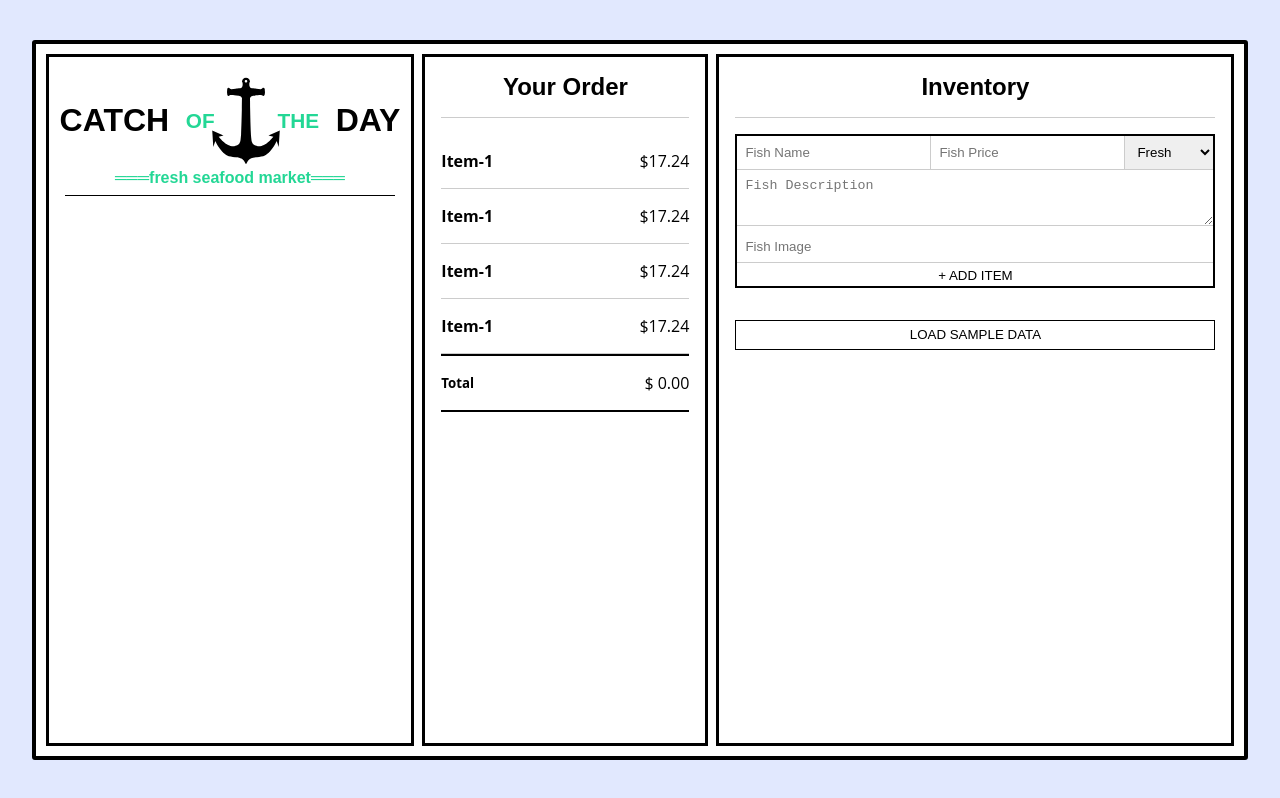
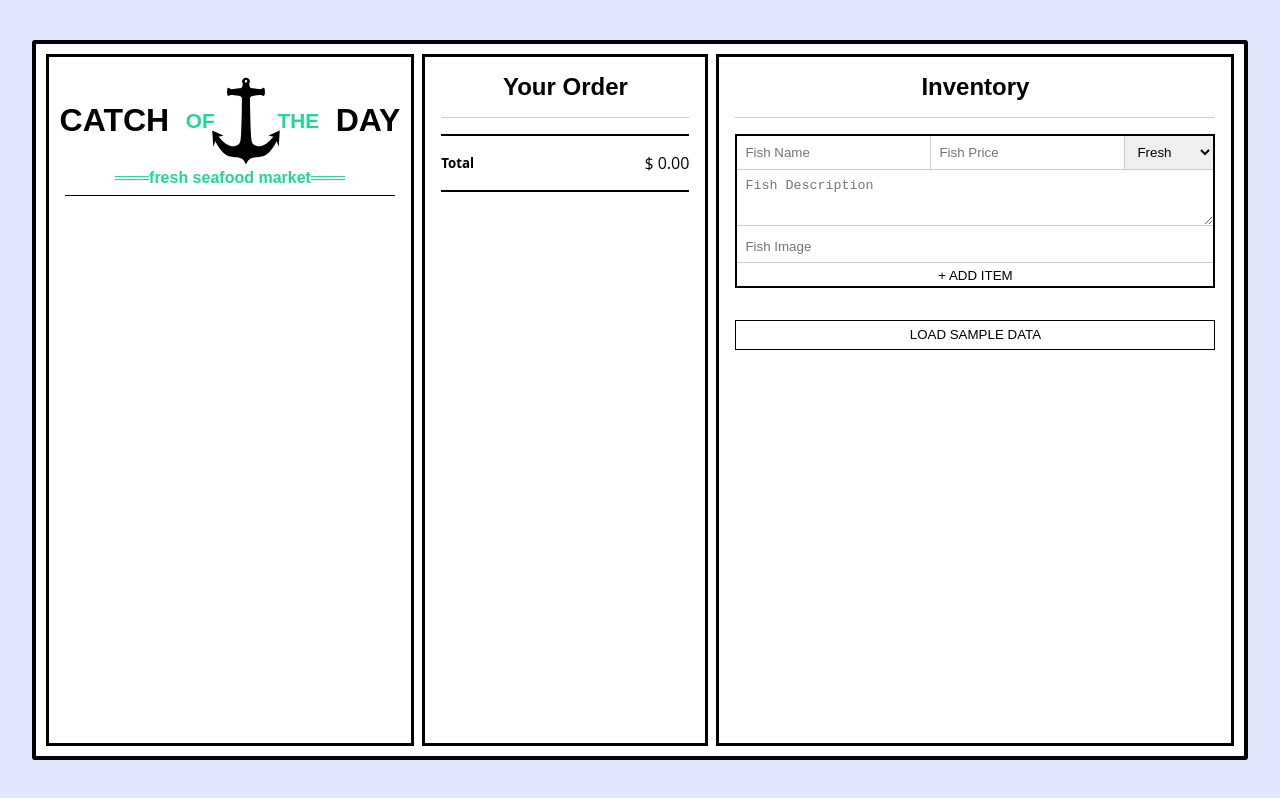
Before and after one commit to a1nkur/catchoftheday-react-app, a React (Create React App) app: page /store/1 in a window 1280 px wide. Built offline with nearby package versions, Linux system fonts and the light colour scheme; a web font is replaced by a local one.

Commit message:
ft : ability to add order added

```diff
--- a/src/Assets/SampleData/sampleFishes.js
+++ b/src/Assets/SampleData/sampleFishes.js
@@ -6,7 +6,7 @@ const sampleFishArr = [
     name: "Pacific Halibut",
     image: "/images/hali.jpg",
     desc: "Everyone’s favorite white fish. We will cut it to the size you need and ship it.",
-    price: 17.24,
+    price: "17.24",
     status: "available",
   },
 
@@ -15,7 +15,7 @@ const sampleFishArr = [
     name: "Lobster",
     image: "/images/lobster.jpg",
     desc: "These tender, mouth-watering beauties are a fantastic hit at any dinner party.",
-    price: 32.00,
+    price: "32.00",
     status: "available",
   },
 
@@ -24,7 +24,7 @@ const sampleFishArr = [
     name: "Sea Scallops",
     image: "/images/scallops.jpg",
     desc: "Big, sweet and tender. True dry-pack scallops from the icey waters of Alaska. About 8-10 per pound",
-    price: 16.84,
+    price: "16.84",
     status: "unavailable",
   },
 
@@ -33,7 +33,7 @@ const sampleFishArr = [
     name: "Mahi Mahi",
     image: "/images/mahi.jpg",
     desc: "Lean flesh with a mild, sweet flavor profile, moderately firm texture and large, moist flakes. ",
-    price: 11.29,
+    price: "11.29",
     status: "available",
   },
 
@@ -42,7 +42,7 @@ const sampleFishArr = [
     name: "King Crab",
     image: "/images/crab.jpg",
     desc: "Crack these open and enjoy them plain or with one of our cocktail sauces",
-    price: 42.34,
+    price: "42.34",
     status: "available",
   },
 
@@ -51,7 +51,7 @@ const sampleFishArr = [
     name: "Atlantic Salmon",
     image: "/images/salmon.jpg",
     desc: "This flaky, oily salmon is truly the king of the sea. Bake it, grill it, broil it...as good as it gets!",
-    price: 14.53,
+    price: "14.53",
     status: "available",
   },
 
@@ -60,7 +60,7 @@ const sampleFishArr = [
     name: "Oysters",
     image: "/images/oysters.jpg",
     desc: "A soft plump oyster with a sweet salty flavor and a clean finish.",
-    price: 25.43,
+    price: "25.43",
     status: "available",
   },
 
@@ -69,7 +69,7 @@ const sampleFishArr = [
     name: "Mussels",
     image: "/images/mussels.jpg",
     desc: "The best mussels from the Pacific Northwest with a full-flavored and complex taste.",
-    price: 4.25,
+    price: "4.25",
     status: "available",
   },
 
@@ -78,7 +78,7 @@ const sampleFishArr = [
     name: "Jumbo Prawns",
     image: "/images/prawns.jpg",
     desc: "With 21-25 two bite prawns in each pound, these sweet morsels are perfect for shish-kabobs.",
-    price: 22.50,
+    price: "22.5",
     status: "available",
   },
 ];
--- a/src/Components/AddItemForm.jsx
+++ b/src/Components/AddItemForm.jsx
@@ -31,8 +31,6 @@ const AddItemForm = () => {
 
   const handleOnSubmit = e => {
     e.preventDefault();
-    console.log("submitting");
-
     dispatch({ type: "ADD_ITEM_TO_MENU", payload: localFormData });
 
     setLocalFormData({
@@ -56,20 +54,23 @@ const AddItemForm = () => {
             placeholder="Fish Name"
             onChange={handleOnChange}
             value={localFormData.name}
+            required
           />
           <input
-            type="text"
+            type="number"
             name="price"
             id="price"
             placeholder="Fish Price"
             onChange={handleOnChange}
             value={localFormData.price}
+            required
           />
           <select
             name="status"
             id="status"
             onChange={handleOnChange}
             value={localFormData.status}
+            required
           >
             <option value="Fresh">Fresh</option>
             <option value="SoldOut">Sold Out</option>
@@ -82,6 +83,7 @@ const AddItemForm = () => {
             placeholder="Fish Description"
             onChange={handleOnChange}
             value={localFormData.desc}
+            required
           ></textarea>
         </div>
         <div className="fish-image__desc">
--- a/src/Components/MenuItem.jsx
+++ b/src/Components/MenuItem.jsx
@@ -1,7 +1,15 @@
+import { useDispatch, useSelector } from "react-redux";
+
 import styled from "styled-components";
-import zen from "../Assets/images/zen.jpg";
 
 const MenuItem = ({ eachItem }) => {
+  const dispatch = useDispatch();
+
+  //* Event Handlers
+  const handleClick = object => {
+    dispatch({ type: "ADD_TO_ORDER", payload: object });
+  };
+
   return (
     <Container>
       <ImageContainer>
@@ -15,7 +23,7 @@ const MenuItem = ({ eachItem }) => {
         <div className="part__two">
           <p>{eachItem.desc}</p>
         </div>
-        <button>add to order</button>
+        <button onClick={() => handleClick(eachItem)}>add to order</button>
       </ItemDetail>
     </Container>
   );
--- a/src/Components/Order.jsx
+++ b/src/Components/Order.jsx
@@ -1,19 +1,17 @@
 import { useState } from "react";
+import { useSelector } from "react-redux";
 import styled from "styled-components";
 
 import OrderItem from "./OrderItem";
 
 const Order = () => {
-  const [orderList, setOrderList] = useState([]);
+  const orderData = useSelector(state => state.orderData); // [{…}]
 
   return (
     <Container>
       <h2>Your Order</h2>
-      {/* {orderList && orderList.map(eachItem => <OrderItem eachItem={eachItem} />)} */}
-      <OrderItem />
-      <OrderItem />
-      <OrderItem />
-      <OrderItem />
+      {orderData &&
+        orderData.map(eachOrder => <OrderItem eachOrder={eachOrder} />)}
 
       <OrderTotal>
         <h5>Total</h5>
--- a/src/Components/OrderItem.jsx
+++ b/src/Components/OrderItem.jsx
@@ -1,10 +1,11 @@
 import styled from "styled-components";
 
-const OrderItem = props => {
+const OrderItem = ({ eachOrder }) => {
+  console.log(eachOrder, "orderitem");
   return (
     <Container>
-      <h4>Item-1</h4>
-      <p>$17.24</p>
+      <h4>{eachOrder.name}</h4>
+      <p>$ {eachOrder.price}</p>
     </Container>
   );
 };
--- a/src/Reducers/orderReducer/orderReducer.js
+++ b/src/Reducers/orderReducer/orderReducer.js
@@ -1,8 +1,10 @@
-// const orderArr = [];
 const initialState = [];
 
 const orderReducer = (state = initialState, action) => {
   switch (action.type) {
+    case "ADD_TO_ORDER":
+      return [action.payload, ...state];
+
     default:
       return state;
   }
```
